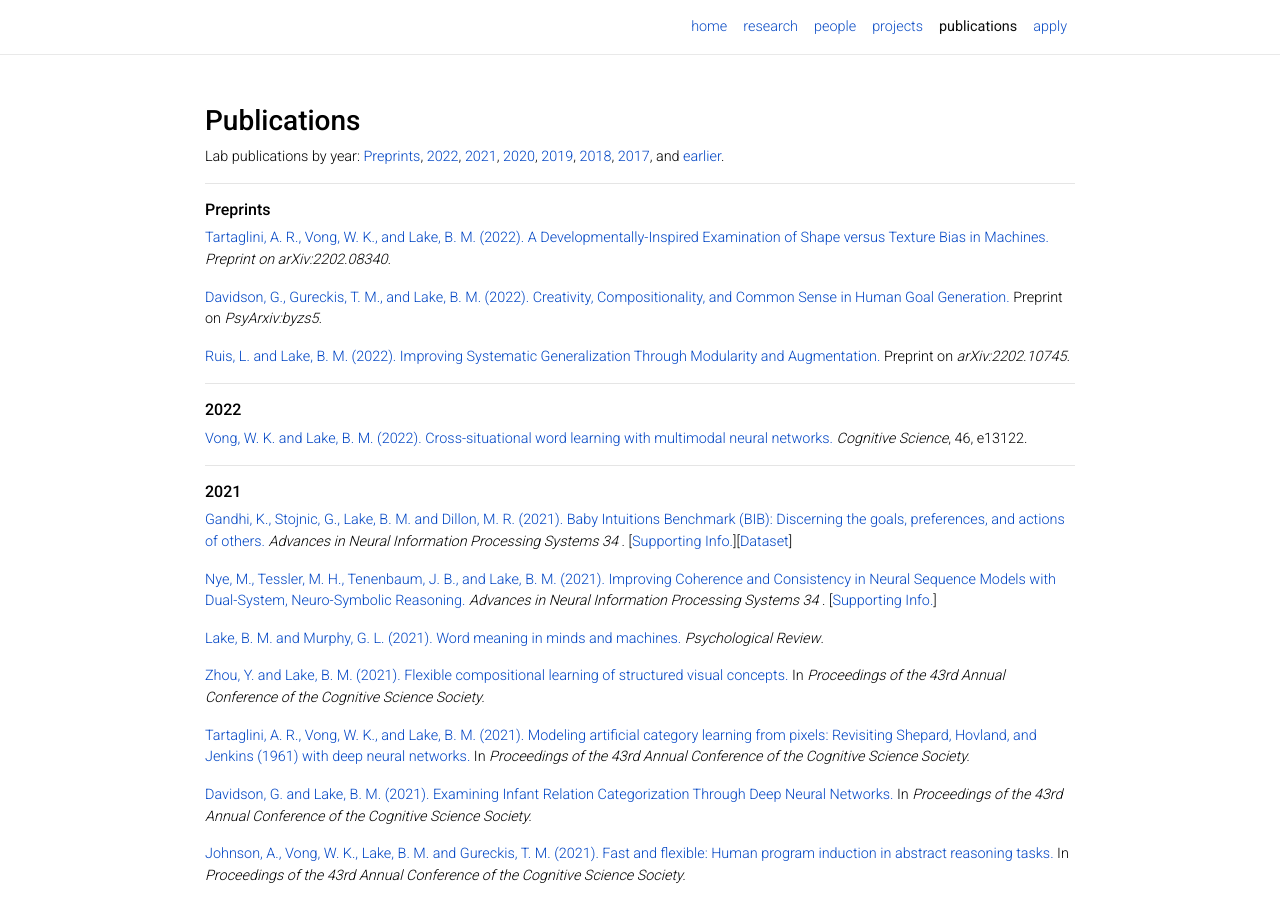
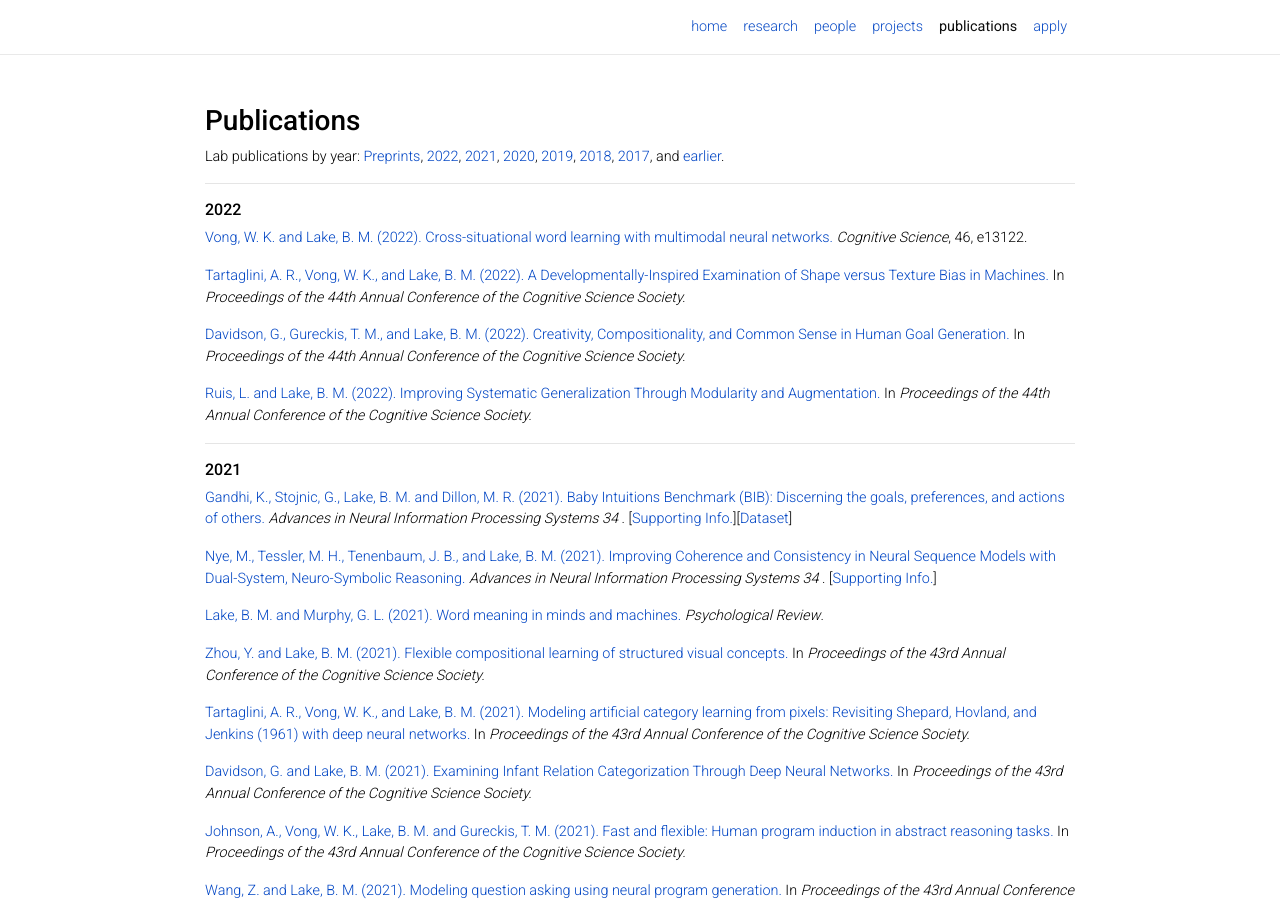
Before and after one commit to lake-lab/lake-lab.github.io, a Jekyll site: the page built from _pages/publications.md, in a window 1280 px wide and 900 px high. Built offline with Jekyll 4.4.1, drawn with Linux system fonts in a browser that asks for light colours; nearby versions of some CDN libraries; comment, search, counter and statistics services are not loaded; a style sheet for code colours, icons or effects is not loaded.

Commit message:
cogsci papers

```diff
--- a/_pages/publications.md
+++ b/_pages/publications.md
@@ -9,19 +9,20 @@
 ### __Publications__
 Lab publications by year: [Preprints](#preprints), [2022](#2022), [2021](#2021), [2020](#2020), [2019](#2019), [2018](#2018), [2017](#2017), and [earlier](#selected-earlier-papers).
 
----
+<!-- ---
 ###### __Preprints__
-
-<a href="https://cims.nyu.edu/~brenden/papers/2202.08340.pdf">Tartaglini, A. R., Vong, W. K., and Lake, B. M. (2022). A Developmentally-Inspired Examination of Shape versus Texture Bias in Machines.</a> <em>Preprint on arXiv:2202.08340.</em>
-
-<a href="https://cims.nyu.edu/~brenden/papers/psyarxiv_byzs5.pdf">Davidson, G., Gureckis, T. M., and Lake, B. M. (2022). Creativity, Compositionality, and Common Sense in Human Goal Generation.</a> Preprint on <em>PsyArxiv:byzs5.</em>
-
-<a href="https://cims.nyu.edu/~brenden/papers/2202.10745.pdf">Ruis, L. and Lake, B. M. (2022). Improving Systematic Generalization Through Modularity and Augmentation.</a> Preprint on <em>arXiv:2202.10745.</em>
+ -->
 
 ---
 ###### __2022__
 
 <a href="https://cims.nyu.edu/~brenden/papers/VongLake2022CognitiveScience.pdf">Vong, W. K. and Lake, B. M. (2022). Cross-situational word learning with multimodal neural networks.</a> <em>Cognitive Science</em>, 46, e13122.
+
+<a href="https://cims.nyu.edu/~brenden/papers/2202.08340.pdf">Tartaglini, A. R., Vong, W. K., and Lake, B. M. (2022). A Developmentally-Inspired Examination of Shape versus Texture Bias in Machines.</a> In <em>Proceedings of the 44th Annual Conference of the Cognitive Science Society.</em>
+
+<a href="https://cims.nyu.edu/~brenden/papers/psyarxiv_byzs5.pdf">Davidson, G., Gureckis, T. M., and Lake, B. M. (2022). Creativity, Compositionality, and Common Sense in Human Goal Generation.</a> In <em>Proceedings of the 44th Annual Conference of the Cognitive Science Society.</em>
+
+<a href="https://cims.nyu.edu/~brenden/papers/2202.10745.pdf">Ruis, L. and Lake, B. M. (2022). Improving Systematic Generalization Through Modularity and Augmentation.</a> In <em>Proceedings of the 44th Annual Conference of the Cognitive Science Society.</em>
 
 ---
 ###### __2021__
```
